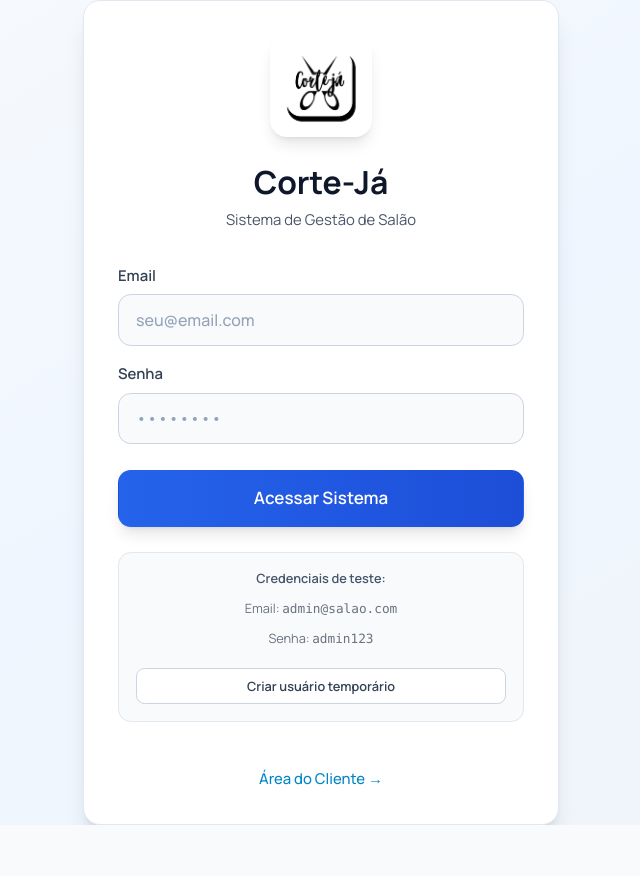
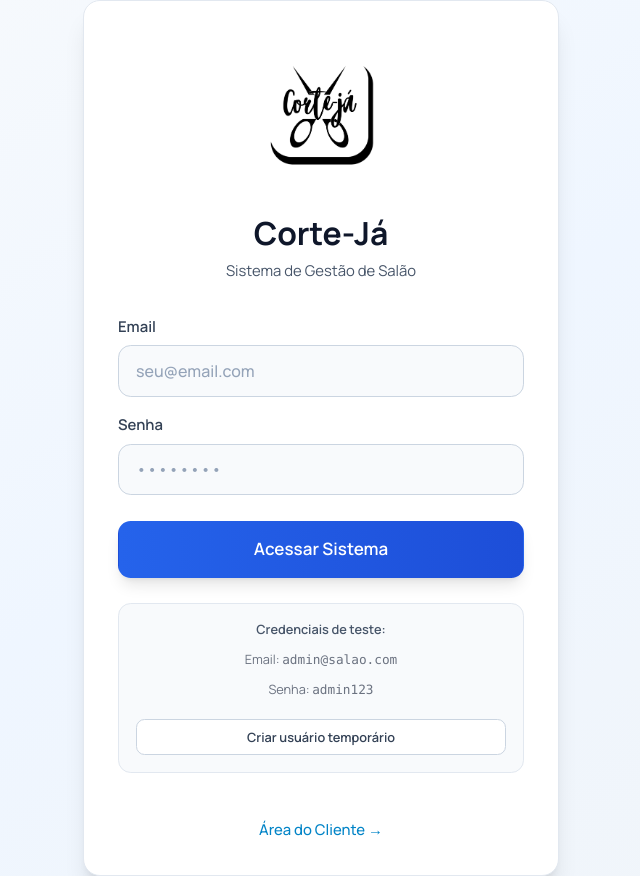
Before and after one commit to MaikDouglasOficial/controle-salao, a Next.js app: page /login in a window 1280 px wide. Shown: the whole page, without its empty margins (319-959 px from the left). Before the commit the page ends 825 px from the top, so only its background shows below. Built offline with nearby package versions, Linux system fonts and the light colour scheme.

Commit message:
Enlarge login logo

```diff
--- a/app/login/page.tsx
+++ b/app/login/page.tsx
@@ -71,13 +71,13 @@ export default function LoginPage() {
       <div className="max-w-md w-full space-y-8 bg-white p-8 rounded-2xl shadow-xl border border-slate-200">
         {/* Logo e Título */}
         <div className="text-center">
-          <div className="mx-auto h-24 w-24 rounded-2xl overflow-hidden bg-white shadow-lg">
+          <div className="mx-auto h-36 w-36 rounded-2xl overflow-hidden bg-transparent">
             <Image
               src="/logo-corte-ja.png"
               alt="Corte-Já"
-              width={96}
-              height={96}
-              className="h-24 w-24 object-cover"
+              width={144}
+              height={144}
+              className="h-36 w-36 object-contain"
               priority
             />
           </div>
```
